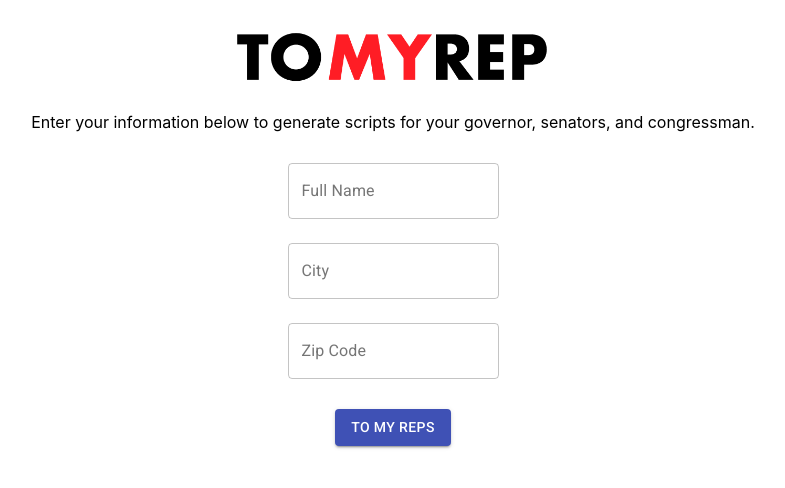
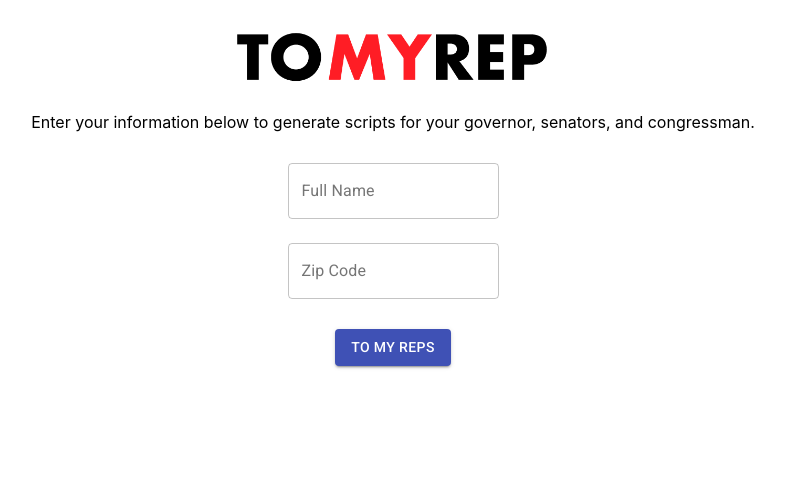
Before and after one commit to ArmenKesablyan/tmrep, a React (Create React App) app: page / in a window 1280 px wide. Shown: the top 488 px of the page, without its empty margins (247-1032 px from the left). Built offline with nearby package versions, Linux system fonts and the light colour scheme.

Commit message:
pull city state from zip code api (google)

```diff
--- a/package.json
+++ b/package.json
@@ -11,6 +11,7 @@
     "@types/jest": "^24.0.0",
     "@types/node": "^12.0.0",
     "@types/react-copy-to-clipboard": "^4.3.0",
+    "axios": "^0.21.0",
     "gh-pages": "^3.1.0",
     "react": "^16.14.0",
     "react-copy-to-clipboard": "^5.0.2",
--- a/src/App.tsx
+++ b/src/App.tsx
@@ -6,6 +6,7 @@ import Grid from '@material-ui/core/Grid';
 import repTemplates from './templates';
 import reps from './myreps.json';
 import CopyToClipboard from 'react-copy-to-clipboard';
+import Axios from 'axios';
 
 type Rep = typeof reps.reps;
 
@@ -29,10 +30,6 @@ function App() {
       setNameError(true);
       isValid = false;
     }
-    if (city === '') {
-      setCityError(true);
-      isValid = false;
-    }
     if (zip === '') {
       setZipError(true);
       isValid = false;
@@ -47,7 +44,11 @@ function App() {
 
   const findReps = () => {
     if (validateForm()) {
-      setCStep(1);
+      const zipKey ='AIzaSyD-90jVawS_mkg_giiw08Z5tfeG9LBKv14';
+      Axios.get(`https://maps.googleapis.com/maps/api/geocode/json?address=${zip}&sensor=true&key=${zipKey}`).then((res) => {
+        setCity(res.data.results[0].formatted_address);
+        setCStep(1);
+      });
     }
   }
 
@@ -67,17 +68,6 @@ function App() {
         label="Full Name"
         variant="outlined"
         />
-      </Grid>
-      <Grid item xs={12}>
-        <TextField
-        id="city"
-        onKeyDown={(e) => e.keyCode && (e.keyCode === 13 && findReps())}
-        onChange={(t) => {setCityError(false); setCity(t.target.value)} }
-        error={cityError}
-        helperText={cityError ? 'Please enter your city' : ''}
-        placeholder="Your city"
-        label="City"
-        variant="outlined" />
       </Grid>
       <Grid item xs={12}>
       <TextField
@@ -106,11 +96,13 @@ function App() {
       <Grid container justify="center" style={{maxWidth: 960}}>
       <div className="body-content" style={{ textAlign: 'left'}}>
         <h2>Instructions</h2>
-      <strong>Step 1</strong>: Click "COPY SCRIPT" to copy the script for the specific representative.
+      <strong>Step 1</strong>: Click "COPY SCRIPT" to copy the script for each representative.
+      <br /><i style={{color: '#666'}}>* You may edit the script to your liking.</i>
       <br /><br />
       <strong>Step 2</strong>: Click "CONTACT WEBSITE" to go to representative’s contact website.
     <br /><br />
-    <strong>Step 3</strong>: You will be taken to the representative’s contact website where you will paste the copied script.  If the representative’s website asks you to choose a topic, select anything similar to "Legislation Issues", "Foreign Relations", or "Foreign Affairs".
+    <strong>Step 3</strong>: You will be taken to the representative’s contact website where you will paste the copied script.
+    On the representative’s website, choose any topic similar to "Legislation Issues", "Foreign Relations", or "Foreign Affairs".
     <br /><br />
     <div className="insta-link">
         <p><i>
--- a/src/templates.ts
+++ b/src/templates.ts
@@ -4,7 +4,7 @@ export const congressman = (p: Record<string, string>) => `
 
 Hello Representative ${p.rep},
 <br /><br />
-My name is ${p.name} and I am calling on you from ${p.city}, CA.
+My name is ${p.name} and I am calling on you from ${p.city}.
 <br /><br />
 Azerbaijan and Turkey are attacking democratic Armenia and Artsakh (Nagorno Karabakh), and full-fledged war is being waged against the Armenian people. The Armenian people have already survived one genocide during WW1.  In a renewed effort by Turkey and Azerbaijan, Armenian civilians are being murdered and removed from their lands, and their existence is once again in grave danger.  As documented by Amnesty International, Turkey and Azerbaijan are committing human rights violations against the civilians of Armenia and Artsakh by bombing civilians using illegal weapons and recruiting known Jihadist terrorists to fight against the Armenian people.  We are at dire risk of experiencing and witnessing a second genocide against the Armenian people.
 <br /><br />
@@ -42,7 +42,7 @@ Thank you.
 export const dianne = (p: Record<string, string>) => `
 Hello Senator ${p.rep},
 <br /><br />
-My name is ${p.name} and I am calling on you from ${p.city}, CA.
+My name is ${p.name} and I am calling on you from ${p.city}.
 <br /><br />
 Azerbaijan and Turkey are attacking democratic Armenia and Artsakh (Nagorno Karabakh), and full-fledged war is being waged against the Armenian people. The Armenian people have already survived one genocide during WW1.  In a renewed effort by Turkey and Azerbaijan, Armenian civilians are being murdered and removed from their lands, and their existence is once again in grave danger.  As documented by Amnesty International, Turkey and Azerbaijan are committing human rights violations against the civilians of Armenia and Artsakh by bombing civilians using illegal weapons and recruiting known Jihadist terrorists to fight against the Armenian people.  We are at dire risk of experiencing and witnessing a second genocide against the Armenian people.
 <br /><br />
@@ -79,7 +79,7 @@ Thank you.`
 export const governor = (p: Record<string, string>) => `
 Hello Governor ${p.rep},
 <br /><br />
-My name is ${p.name} and I am calling on you from ${p.city}, CA.
+My name is ${p.name} and I am calling on you from ${p.city}.
 <br /><br />
 Azerbaijan and Turkey are attacking democratic Armenia and Artsakh (Nagorno Karabakh), and full-fledged war is being waged against the Armenian people, a people that survived genocide during WW1. Armenian civilians are being murdered and removed from their lands, and their existence is once again in grave danger.  Turkey and Azerbaijan are bombing civilians and have brought Jihadist terrorists to fight against the Armenian people. We are at dire risk of experiencing and witnessing a second genocide against the Armenian people.  Turkey’s president has also alluded to invading Jerusalem.  To avoid this conflict becoming a drawn-out regional catastrophe you need to act right now.
 <br /><br />
@@ -98,7 +98,7 @@ Thank you.`
 export const kamala = (p: Record<string, string>) => `
 Hello Senator ${p.rep},
 <br /><br />
-My name is ${p.name} and I am calling on you from ${p.city}, CA.
+My name is ${p.name} and I am calling on you from ${p.city}.
 <br /><br />
 Azerbaijan and Turkey are attacking democratic Armenia and Artsakh (Nagorno Karabakh), and full-fledged war is being waged against the Armenian people. The Armenian people have already survived one genocide during WW1.  In a renewed effort by Turkey and Azerbaijan, Armenian civilians are being murdered and removed from their lands, and their existence is once again in grave danger.  As documented by Amnesty International, Turkey and Azerbaijan are committing human rights violations against the civilians of Armenia and Artsakh by bombing civilians using illegal weapons and recruiting known Jihadist terrorists to fight against the Armenian people.  We are at dire risk of experiencing and witnessing a second genocide against the Armenian people.
 <br /><br />
```
Also changed, not shown: 1 other file (tests, documents, lock files or other folders).
